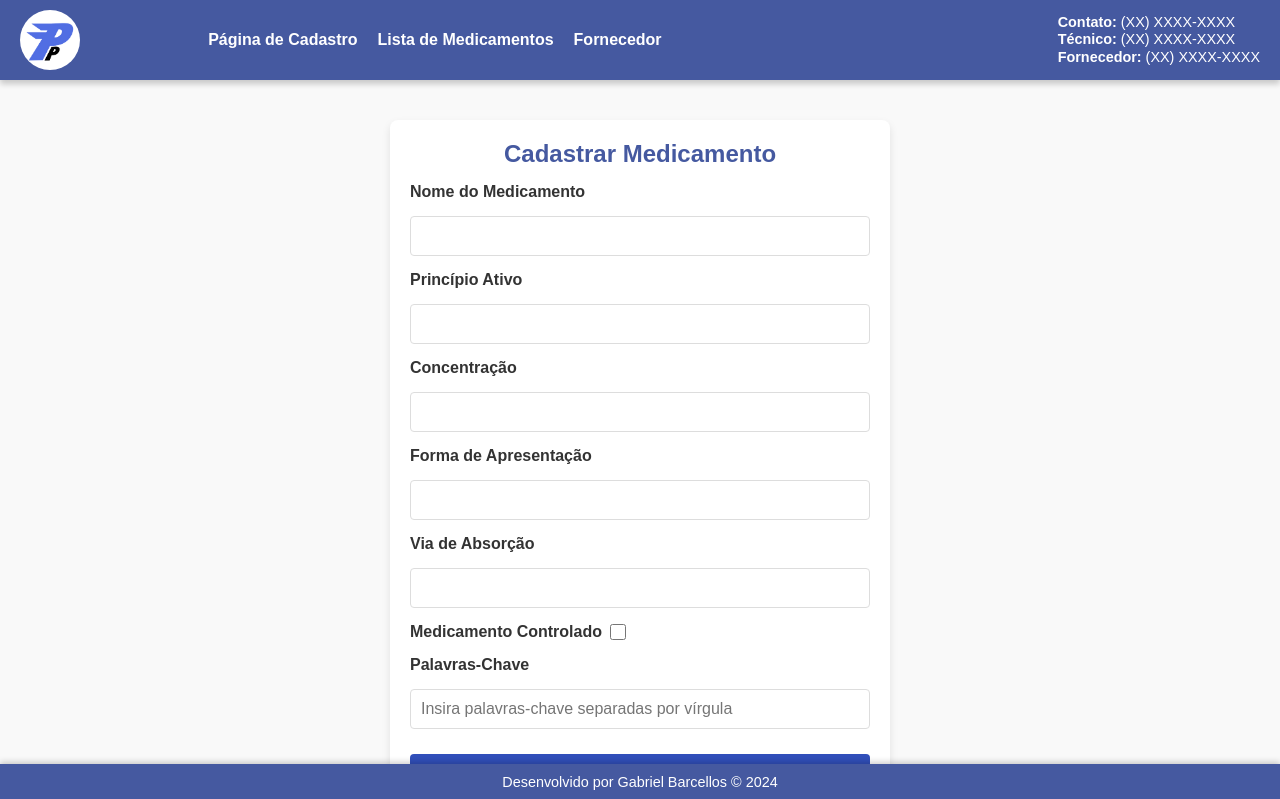
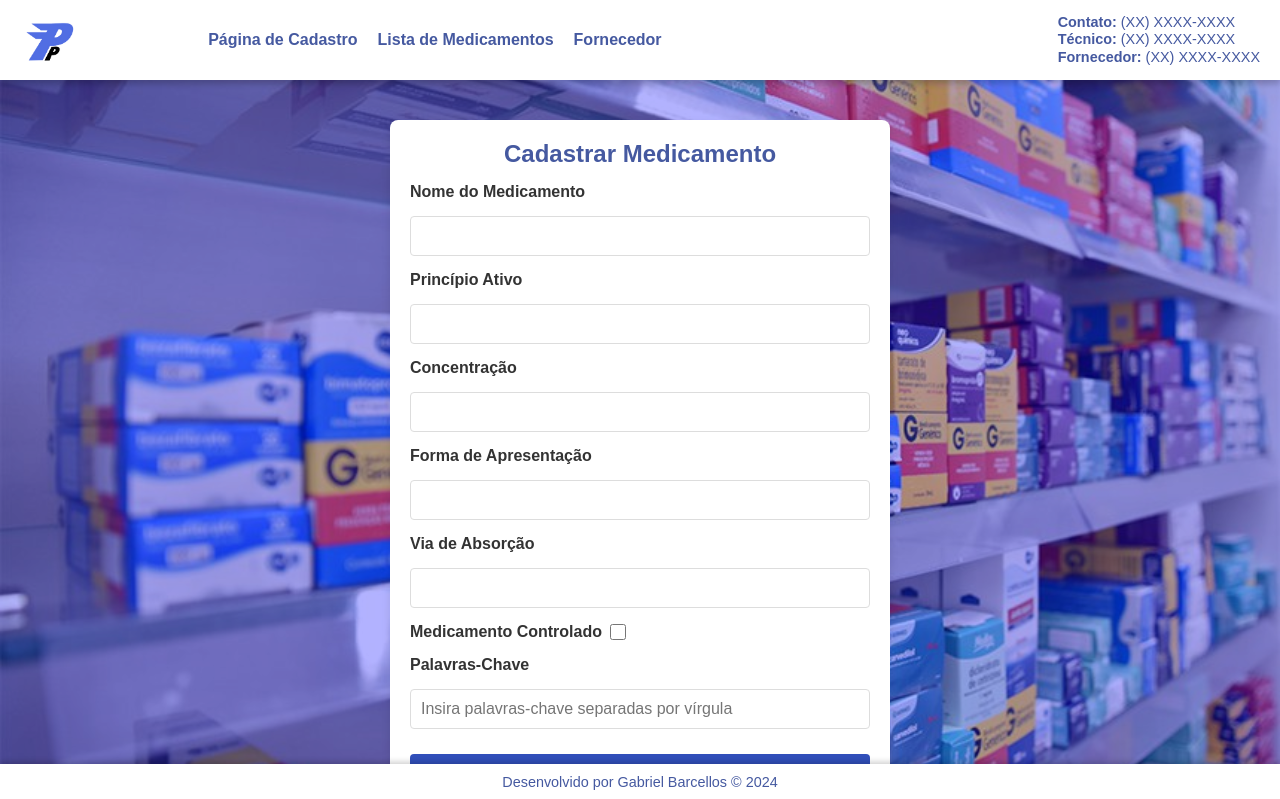
Before and after one commit to GBarcellos-code/trabalho-site-medicamento, a plain HTML site: page index.html in a window 1280 px wide. Shown: the top 799 px of the page. Drawn offline with Linux system fonts and the light colour scheme.

Commit message:
Add files via upload

```diff
--- a/styles-index.css
+++ b/styles-index.css
@@ -6,13 +6,29 @@
 
 body {
     font-family: Arial, sans-serif;
-    background-color: #f9f9f9;
+    background-image: url('imagem/imagem_materia.jpeg');
+    background-size: cover;
+    background-position: center;
+    background-attachment: fixed;
+    position: relative;
+    margin: 0;
     display: flex;
     justify-content: center;
     align-items: center;
     min-height: 100vh;
     padding: 20px;
-    padding-bottom: 50px;
+    padding-bottom: 60px;
+}
+
+body::before {
+    content: "";
+    position: absolute;
+    top: -2000;
+    left: 0;
+    width: 100%;
+    height: 100%;
+    background-color: rgba(0, 0, 255, 0.3);
+    z-index: -1;
 }
 
 .container {
@@ -79,7 +95,7 @@ button:hover {
 
 .header {
     width: 100%;
-    background-color: #4559a0;
+    background-color: #ffffff;
     padding: 10px 20px;
     display: flex;
     align-items: center;
@@ -95,6 +111,7 @@ button:hover {
 .header-name {
     font-size: large;
     margin-left: -800px;
+    color:#4559a0;
 }
 
 .header-left {
@@ -113,17 +130,18 @@ button:hover {
     margin: 0;
     font-size: 0.9rem;
     line-height: 1.2;
-    color: #ffffff;
+    color:#4559a0;
 }
 
 .header-center {
     display: flex;
     gap: 20px;
+    color: #314fba;
 
 }
 
 .nav-link {
-    color: white;
+    color:#4559a0;
     font-weight: bold;
     text-decoration: none;
     cursor: pointer;
@@ -131,7 +149,7 @@ button:hover {
 }
 
 .nav-link:hover {
-    color: #bdbdbd;
+    color:#2d3f7e;
 }
 
 body {
@@ -139,8 +157,8 @@ body {
 }
 .rodape {
     width: 100%;
-    background-color: #4559a0;
-    color: white;
+    background-color: #ffffff;
+    color: #4559a0;
     text-align: center;
     padding: 10px 0;
     position: fixed;
--- a/styles-listagem.css
+++ b/styles-listagem.css
@@ -6,15 +6,30 @@
 
 body {
     font-family: Arial, sans-serif;
-    background-color: #f9f9f9;
+    background-image: url('imagem/imagem_materia.jpeg');
+    background-size: cover;
+    background-position: center;
+    background-attachment: fixed;
+    position: relative;
+    margin: 0;
     display: flex;
     justify-content: center;
     align-items: center;
     min-height: 100vh;
     padding: 20px;
-    padding-bottom: 50px;
+    padding-bottom: 60px;
 }
 
+body::before {
+    content: "";
+    position: absolute;
+    top: -2000;
+    left: 0;
+    width: 100%;
+    height: 100%;
+    background-color: rgba(0, 0, 255, 0.3);
+    z-index: -1;
+}
 .container {
     width: 100%;
     max-width: 800px;
@@ -90,7 +105,7 @@ button:hover {
 
 .header {
     width: 100%;
-    background-color: #4559a0;
+    background-color: #ffffff;
     padding: 10px 20px;
     display: flex;
     align-items: center;
@@ -106,6 +121,7 @@ button:hover {
 .header-name {
     font-size: large;
     margin-left: -800px;
+    color:#4559a0;
 }
 
 .header-left {
@@ -124,16 +140,17 @@ button:hover {
     margin: 0;
     font-size: 0.9rem;
     line-height: 1.2;
-    color: #ffffff;
+    color:#4559a0;
 }
 
 .header-center {
     display: flex;
     gap: 20px;
+    color: #314fba;
 }
 
 .nav-link {
-    color: white;
+    color:#4559a0;
     font-weight: bold;
     text-decoration: none;
     cursor: pointer;
@@ -141,7 +158,7 @@ button:hover {
 }
 
 .nav-link:hover {
-    color: #bdbdbd;
+    color: #2d3f7e;
 }
 
 body {
@@ -149,8 +166,8 @@ body {
 }
 .rodape {
     width: 100%;
-    background-color: #4559a0;
-    color: white;
+    background-color: #ffffff;
+    color:#4559a0 ;
     text-align: center;
     padding: 10px 0;
     position: fixed;
```
Also changed, not shown: imagem/imagem_materia.jpeg (added).
